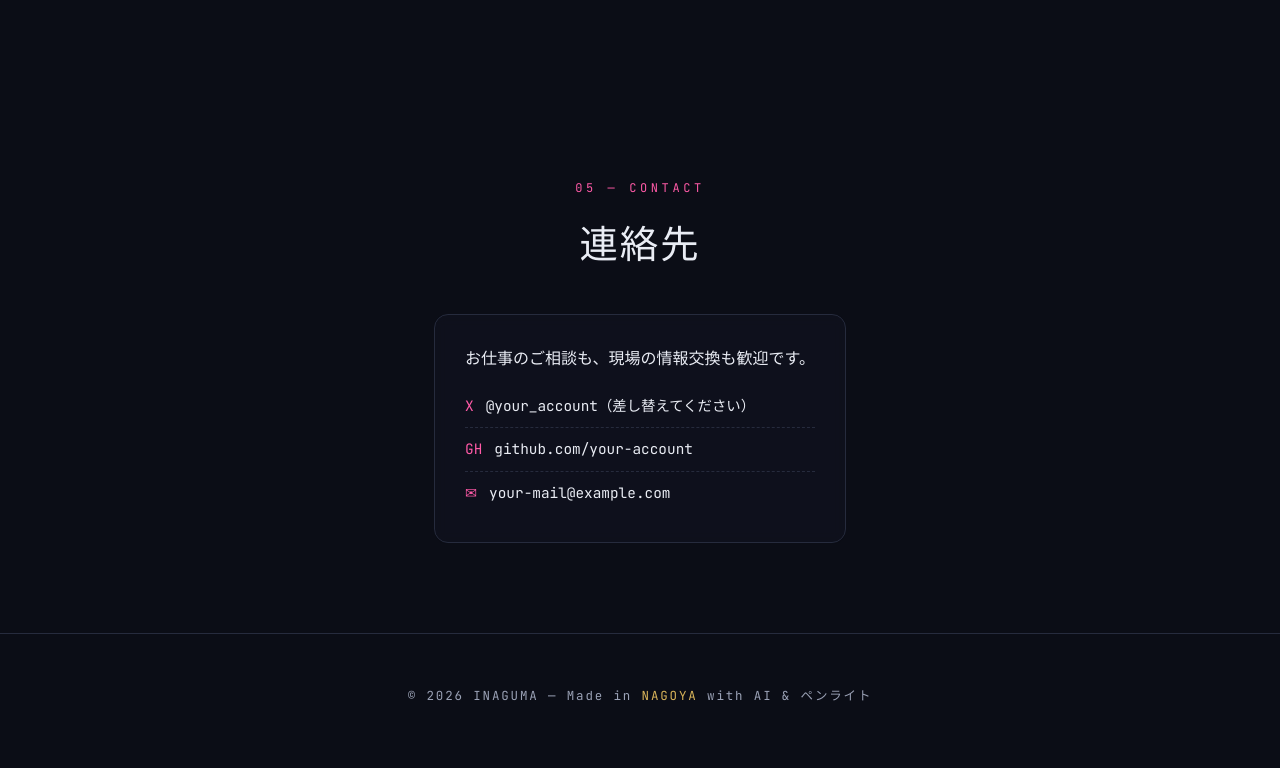
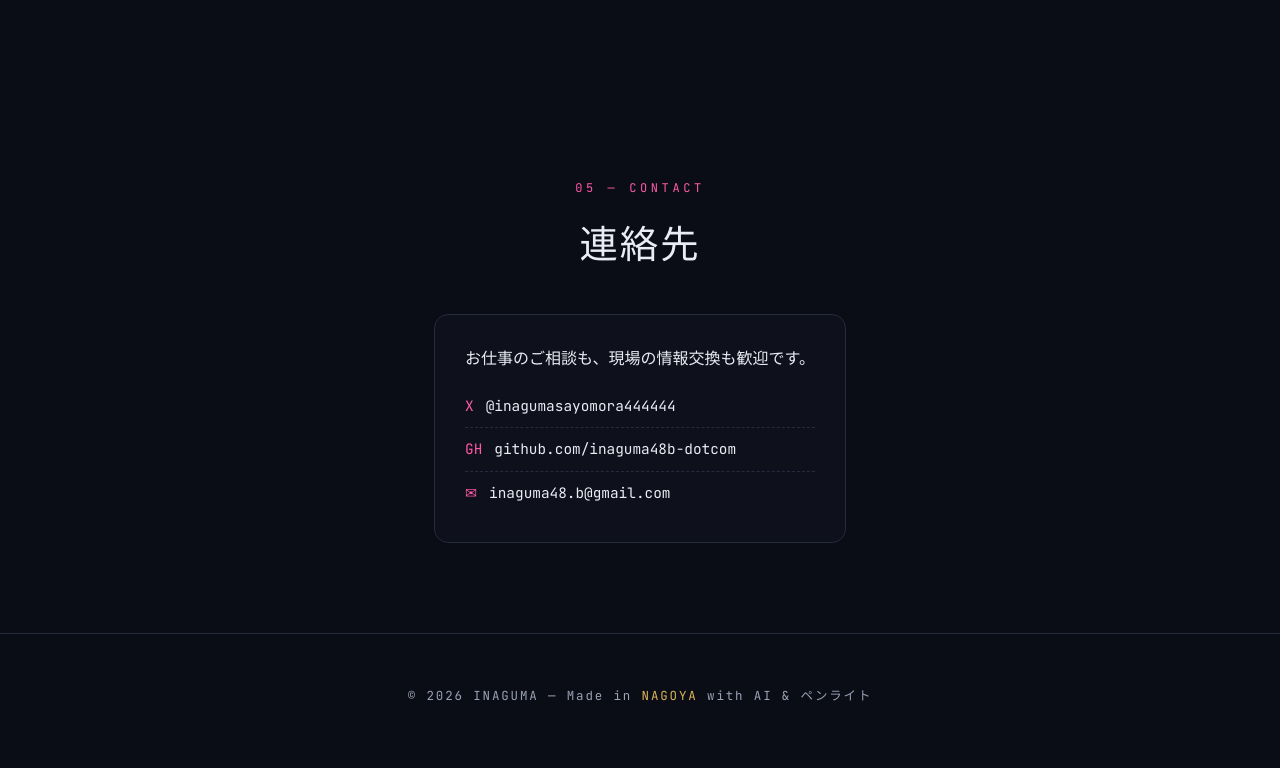
Before and after one commit to inaguma48b-dotcom/inaguma48b.github.io, a plain HTML site: page index.html in a window 1280 px wide. Shown: the part 4246-5014 px from the top of the page. Drawn offline with Linux system fonts and the light colour scheme; a web font is replaced by a local one.

Commit message:
Update index.html

```diff
--- a/index.html
+++ b/index.html
@@ -433,9 +433,9 @@ footer b{color:var(--gold);font-weight:400}
     <div class="card">
       <p>お仕事のご相談も、現場の情報交換も歓迎です。</p>
       <ul>
-        <li><span>X</span>@your_account（差し替えてください）</li>
-        <li><span>GH</span>github.com/your-account</li>
-        <li><span>✉</span>your-mail@example.com</li>
+        <li><span>X</span>@inagumasayomora444444</li>
+        <li><span>GH</span>github.com/inaguma48b-dotcom</li>
+        <li><span>✉</span>inaguma48.b@gmail.com</li>
       </ul>
     </div>
   </section>
```
